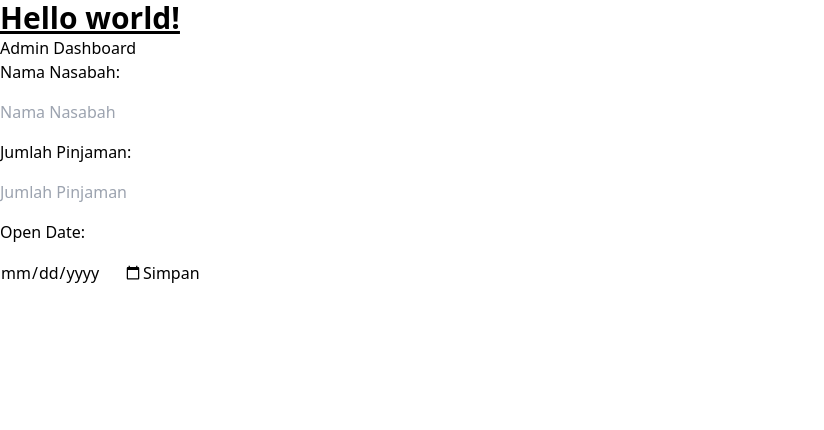
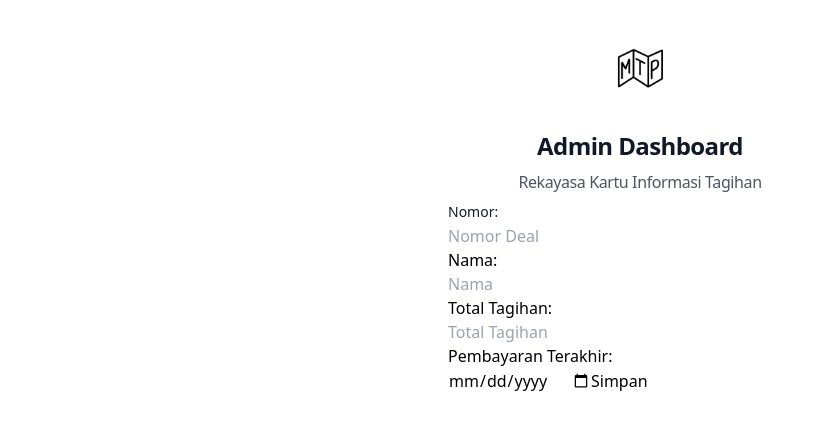
Before and after one commit to TomiRenaldi/mtp-info-bills, a React (Vite) app: page / in a window 1280 px wide. Shown: the top 430 px of the page, without its empty margins (0-824 px from the left). Built offline with nearby package versions, Linux system fonts and the light colour scheme.

Commit message:
Add logos -> penyesuaian style konsistensi di tengah tengah

```diff
--- a/src/App.jsx
+++ b/src/App.jsx
@@ -5,7 +5,6 @@ import AdminDashboard from "./pages/AdminDashboard";
 const App = () => {
   return (
     <Router>
-      <h1 className="text-3xl font-bold underline">Hello world!</h1>
       <Routes>
         <Route path="/" element={<AdminDashboard />} />
       </Routes>
--- a/src/components/LoanForm.jsx
+++ b/src/components/LoanForm.jsx
@@ -1,32 +1,49 @@
-import React from 'react';
+import React from "react";
 
 const LoanForm = ({ loanData, handleChange, handleSave }) => {
   return (
-    <form className='space-y-4'>
-      <p>Nama Nasabah:</p>
+    <form>
+      <label
+        htmlFor="Nomor"
+        className="block text-sm font-medium leading-6 text-gray-900"
+      >
+        Nomor:
+      </label>
+      <div className="">
+        <input
+          type="number"
+          name="numberDeal"
+          placeholder="Nomor Deal"
+          value={loanData.numberDeal}
+          onChange={handleChange}
+        />
+      </div>
+      <p>Nama:</p>
       <input
         type="text"
         name="name"
-        placeholder="Nama Nasabah"
+        placeholder="Nama"
         value={loanData.name}
         onChange={handleChange}
       />
-      <p>Jumlah Pinjaman:</p>
+      <p>Total Tagihan:</p>
       <input
         type="number"
         name="loanAmount"
-        placeholder="Jumlah Pinjaman"
+        placeholder="Total Tagihan"
         value={loanData.loanAmount}
         onChange={handleChange}
       />
-      <p>Open Date:</p>
+      <p>Pembayaran Terakhir:</p>
       <input
         type="date"
         name="dueDate"
         value={loanData.dueDate}
         onChange={handleChange}
       />
-      <button type="button" onClick={handleSave}>Simpan</button>
+      <button type="button" onClick={handleSave}>
+        Simpan
+      </button>
     </form>
   );
 };
--- a/src/pages/AdminDashboard.jsx
+++ b/src/pages/AdminDashboard.jsx
@@ -6,6 +6,7 @@ import { saveLoanData } from "../utils/storage";
 
 const AdminDashboard = () => {
   const [loanData, setLoanData] = useState({
+    numberDeal: "",
     name: "",
     loanAmount: "",
     dueDate: "",
@@ -35,8 +36,15 @@ const AdminDashboard = () => {
   });
 
   return (
-    <div>
-      <h2>Admin Dashboard</h2>
+    <div className="flex min-h-full flex-1 flex-col justify-center py-12 lg:px-8">
+      <div className="sm:mx-auto sm:w-full sm:max-w-sm">
+        <img alt="MTP" src="/mtplogo.png" className="mx-auto h-10 w-auto" />
+        <h1 className="mt-10 text-center text-2xl font-semibold leading-9 tracking-tight text-gray-900">
+          Admin Dashboard
+        </h1>
+        <h2 className="text-center text-1xl leading-9 tracking-tight text-gray-600">
+          Rekayasa Kartu Informasi Tagihan
+        </h2>
         <LoanForm
           loanData={loanData}
           handleChange={handleChange}
@@ -50,6 +58,7 @@ const AdminDashboard = () => {
           ref={componentRef}
         />
       </div>
+    </div>
   );
 };
 
```
Lines whose indentation alone changed are shown as unchanged.
